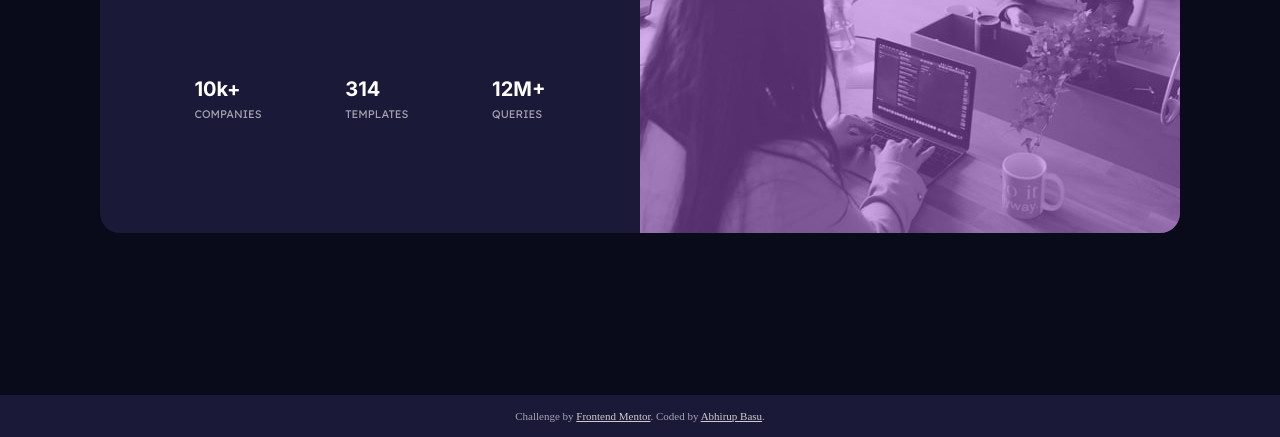
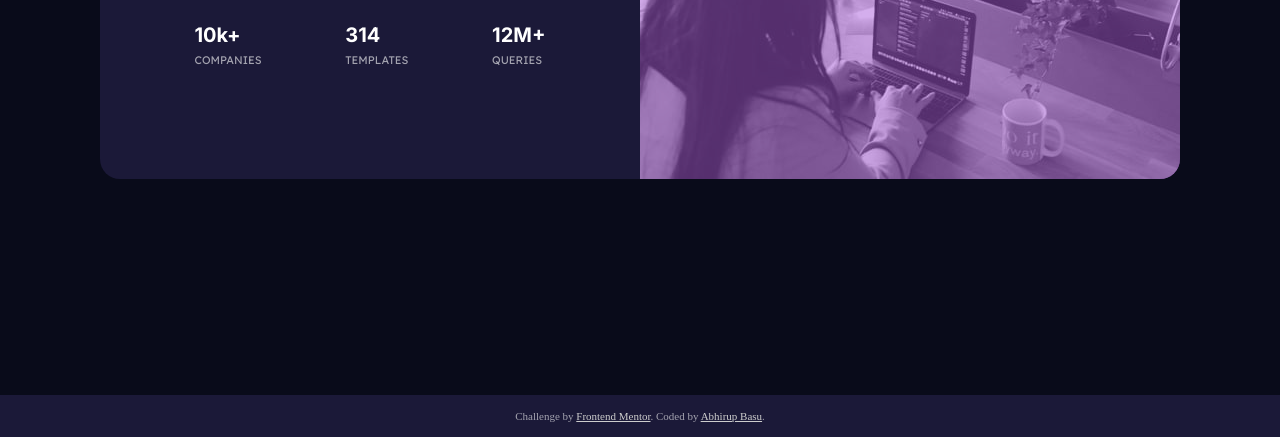
Before and after one commit to basuabhirup/stats-preview-card, a plain HTML site: page index.html in a window 1280 px wide. Shown: the part 363-800 px from the top of the page. Drawn offline with Linux system fonts and the light colour scheme.

Commit message:
Fixed the top margin of desktop view to be 7.5% dynamic.

```diff
--- a/styles.css
+++ b/styles.css
@@ -10,7 +10,7 @@ body {
   flex-direction: row-reverse;
   flex-wrap: wrap;
   justify-content: center;
-  margin: 150px auto;
+  margin: 7.5% auto;
   padding: 0;
 }
 
```
